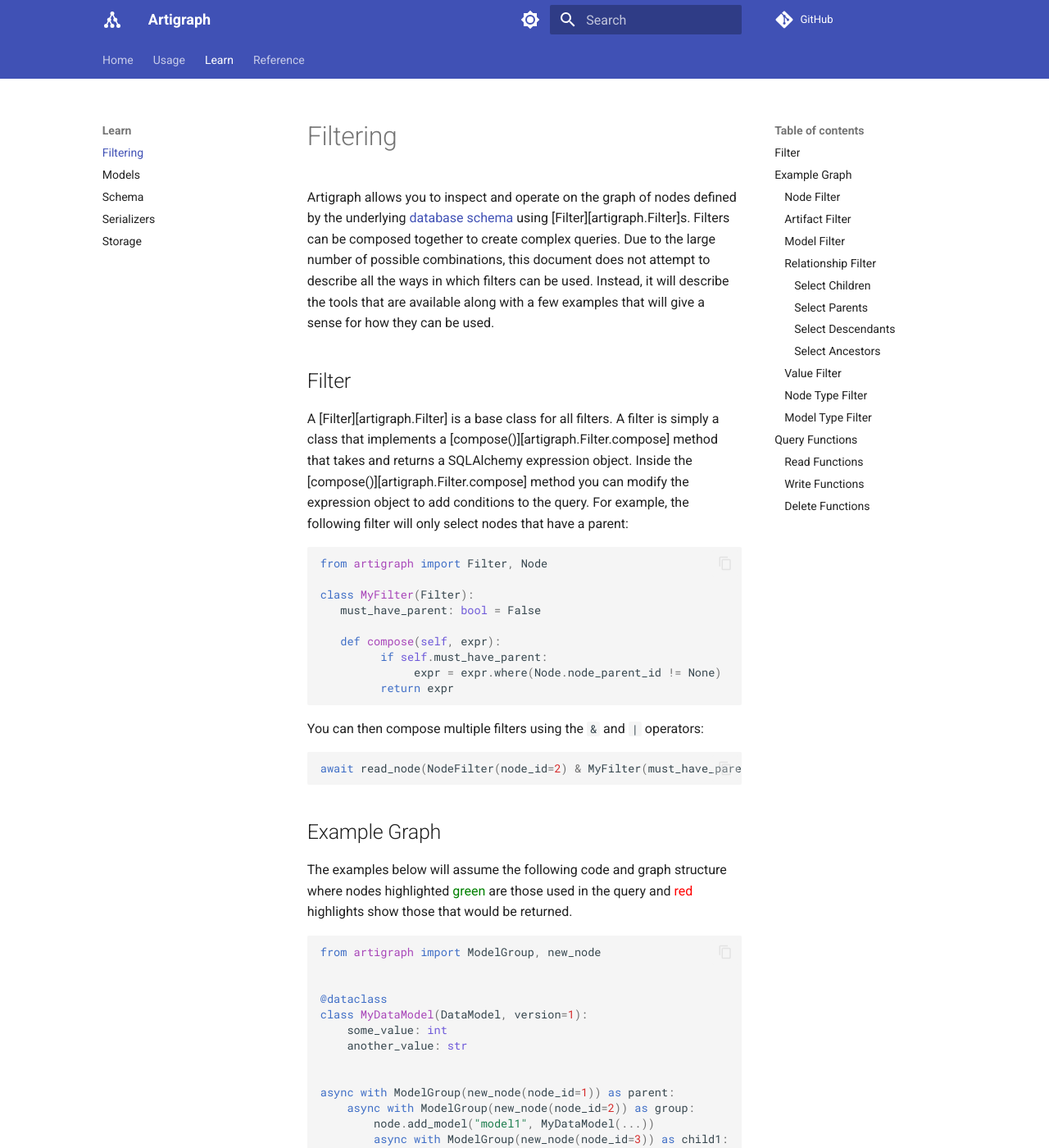
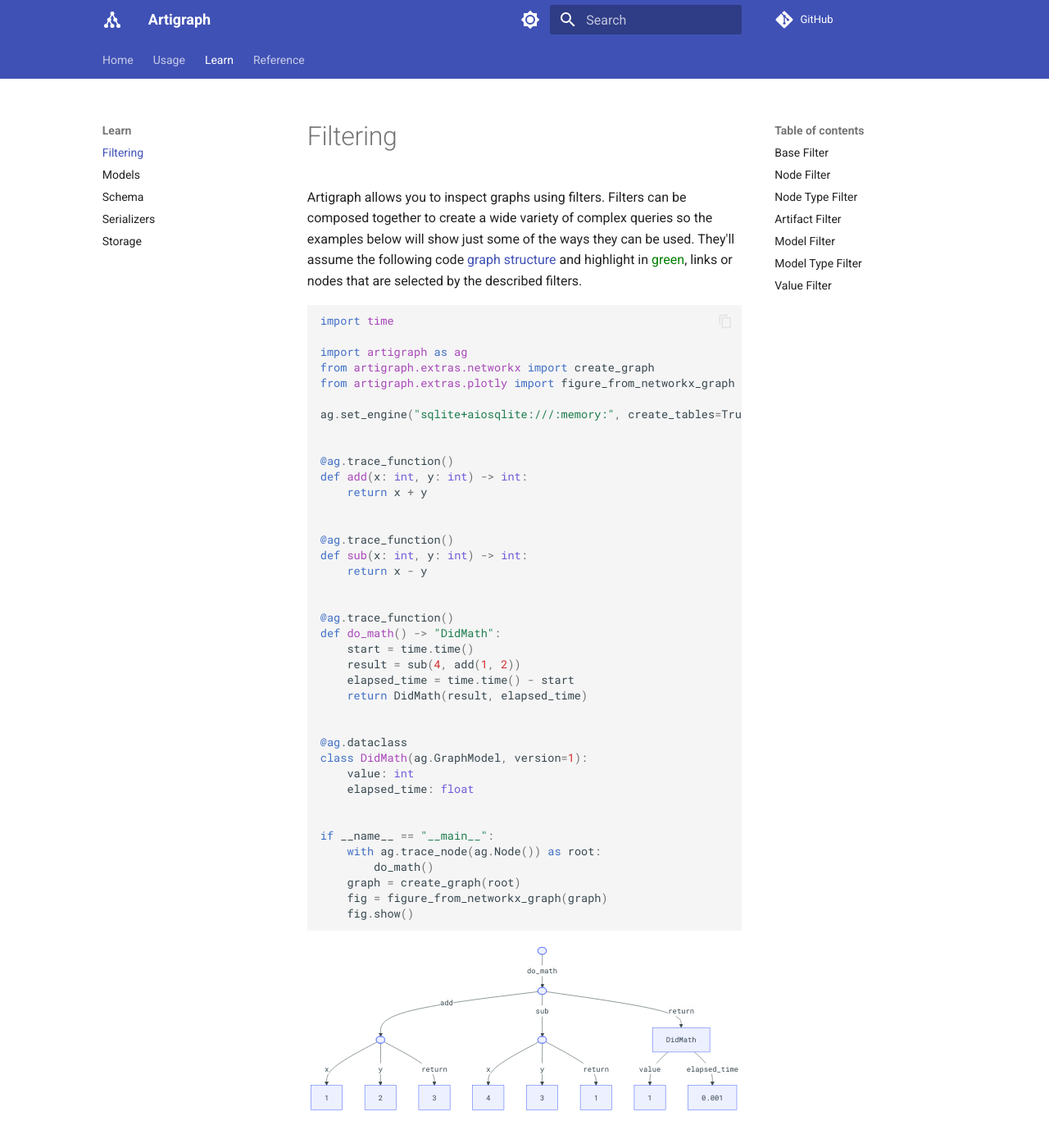
Before and after one commit to rmorshea/artigraph, an MkDocs documentation site: the page built from docs/filtering.md, in a window 1280 px wide and 1400 px high. Shown: the whole window at 82% size. Built offline with MkDocs 1.6.1 and Material for MkDocs 9.7.7, drawn with Linux system fonts in a browser that asks for light colours; comment, search, counter and statistics services are not loaded; some of the changed text lies outside the part shown.

Commit message:
filter docs

````diff
--- a/docs/filtering.md
+++ b/docs/filtering.md
@@ -1,29 +1,107 @@
 # Filtering
 
-Artigraph allows you to inspect and operate on the graph of nodes defined by the
-underlying [database schema](schema.md) using [Filter][artigraph.Filter]s. Filters can
-be composed together to create complex queries. Due to the large number of possible
-combinations, this document does not attempt to describe all the ways in which filters
-can be used. Instead, it will describe the tools that are available along with a few
-examples that will give a sense for how they can be used.
-
-## Filter
-
-A [Filter][artigraph.Filter] is a base class for all filters. A filter is simply a class
-that implements a [compose()][artigraph.Filter.compose] method that takes and returns a
-SQLAlchemy expression object. Inside the [compose()][artigraph.Filter.compose] method
-you can modify the expression object to add conditions to the query. For example, the
-following filter will only select nodes that have a parent:
+Artigraph allows you to inspect graphs using filters. Filters can be composed together
+to create a wide variety of complex queries so the examples below will show just some of
+the ways they can be used. They'll assume the following code
+[graph structure](#example-graph) and highlight in
+<span style="color:green">green</span>, links or nodes that are selected by the
+described filters.
 
 ```python
-from artigraph import Filter, Node
+import time
 
-class MyFilter(Filter):
+import artigraph as ag
+from artigraph.extras.networkx import create_graph
+from artigraph.extras.plotly import figure_from_networkx_graph
+
+ag.set_engine("sqlite+aiosqlite:///:memory:", create_tables=True)
+
+
+@ag.trace_function()
+def add(x: int, y: int) -> int:
+    return x + y
+
+
+@ag.trace_function()
+def sub(x: int, y: int) -> int:
+    return x - y
+
+
+@ag.trace_function()
+def do_math() -> "DidMath":
+    start = time.time()
+    result = sub(4, add(1, 2))
+    elapsed_time = time.time() - start
+    return DidMath(result, elapsed_time)
+
+
+@ag.dataclass
+class DidMath(ag.GraphModel, version=1):
+    value: int
+    elapsed_time: float
+
+
+if __name__ == "__main__":
+    with ag.trace_node(ag.Node()) as root:
+        do_math()
+    graph = create_graph(root)
+    fig = figure_from_networkx_graph(graph)
+    fig.show()
+```
+
+<div id="example-graph"></div>
+
+```mermaid
+graph TD
+    r([ ])
+    d([ ])
+    a([ ])
+    s([ ])
+    d_return[DidMath]
+    d_return_value[1]
+    d_return_elapsed_time[0.001]
+    a_x[1]
+    a_y[2]
+    a_return[3]
+    s_x[4]
+    s_y[3]
+    s_return[1]
+
+    r --> |do_math| d
+    d --> |add| a
+    d --> |sub| s
+    d --> |return| d_return
+    a --> |x| a_x
+    a --> |y| a_y
+    a --> |return| a_return
+    s --> |x| s_x
+    s --> |y| s_y
+    s --> |return| s_return
+    d_return --> |value| d_return_value
+    d_return --> |elapsed_time| d_return_elapsed_time
+```
+
+## Base Filter
+
+[Filter][artigraph.Filter] is the base class for all filters. A filter is simply a
+dataclass-like object that implements a [compose()][artigraph.Filter.compose] method
+that takes and returns a SQLAlchemy expression object. Inside the
+[compose()][artigraph.Filter.compose] method you can modify the expression object to add
+conditions to the query. For example, the following filter will only select nodes that
+have a parent:
+
+```python
+import artigraph as ag
+
+from sqlalchemy import select
+
+
+class MyFilter(ag.Filter):
    must_have_parent: bool = False
 
    def compose(self, expr):
          if self.must_have_parent:
-              expr = expr.where(Node.node_parent_id != None)
+              expr &= ag.OrmNode.node_id.in_(select(ag.OrmNodeLink.parent_id))
          return expr
 ```
 
@@ -33,55 +111,7 @@
 await read_node(NodeFilter(node_id=2) & MyFilter(must_have_parent=True))
 ```
 
-## Example Graph
-
-The examples below will assume the following code and graph structure where nodes
-highlighted <span style="color:green">green</span> are those used in the query and
-<span style="color:red">red</span> highlights show those that would be returned.
-
-```python
-from artigraph import ModelGroup, new_node
-
-
-@dataclass
-class MyDataModel(DataModel, version=1):
-    some_value: int
-    another_value: str
-
-
-async with ModelGroup(new_node(node_id=1)) as parent:
-    async with ModelGroup(new_node(node_id=2)) as group:
-        node.add_model("model1", MyDataModel(...))
-        async with ModelGroup(new_node(node_id=3)) as child1:
-            async with ModelGroup(new_node(node_id=4)) as grandchild:
-                grandchild.add_model("model2", MyDataModel(...))
-        async with ModelGroup(new_node(node_id=5)) as child2:
-            child2.add_model("model3", MyDataModel(...))
-```
-
-<div id="span-graph"></div>
-
-```mermaid
-graph LR
-    p([parent])
-    n([group])
-    c1([child1])
-    c2([child2])
-    g([grandchild])
-    m1[MyDataModel]
-    m2[MyDataModel]
-    m3[MyDataModel]
-
-    p --> n
-    n --> |model1| m1
-    n --> c1
-    n --> c2
-    c1 --> g
-    g --> |model2| m2
-    c2 --> |model3| m3
-```
-
-### Node Filter
+## Node Filter
 
 A [NodeFilter][artigraph.NodeFilter] is a higher-level filter that allows you to compose
 common node-related filter conditions together. It is also the base class for filters
@@ -90,34 +120,92 @@
 properties, relationships, or type. For example you can select by node id:
 
 ```python
-from artigraph import NodeFilter, read_node
+import artigraph as ag
 
-await read_node(NodeFilter(node_id=2))
+ag.read(ag.Node, ag.NodeFilter(label="do_math"))
 ```
 
 ```mermaid
-graph LR
-    p([parent])
-    n([group])
-    c1([child1])
-    c2([child2])
-    g([grandchild])
-    m1[MyDataModel]
-    m2[MyDataModel]
-    m3[MyDataModel]
+graph TD
+    r([ ])
+    d([ ])
+    a([ ])
+    s([ ])
+    d_return[DidMath]
+    d_return_value[1]
+    d_return_elapsed_time[0.001]
+    a_x[1]
+    a_y[2]
+    a_return[3]
+    s_x[4]
+    s_y[3]
+    s_return[1]
 
-    style n stroke:red,stroke-width:2px
+    style d stroke:green,stroke-width:2px
 
-    p --> n
-    n --> |model1| m1
-    n --> c1
-    n --> c2
-    c1 --> g
-    g --> |model2| m2
-    c2 --> |model3| m3
+    r --> |do_math| d
+    d --> |add| a
+    d --> |sub| s
+    d --> |return| d_return
+    a --> |x| a_x
+    a --> |y| a_y
+    a --> |return| a_return
+    s --> |x| s_x
+    s --> |y| s_y
+    s --> |return| s_return
+    d_return --> |value| d_return_value
+    d_return --> |elapsed_time| d_return_elapsed_time
 ```
 
-### Artifact Filter
+## Node Type Filter
+
+The [NodeTypeFilter][artigraph.NodeTypeFilter] allows you to select nodes based on their
+type. By default, it will select all nodes that are instances of the given type or any
+of its subclasses. You can change this behavior by setting `subclasses=False` to only
+select nodes that are instances of the given type.
+
+```python
+import artigraph as ag
+
+await read(Node, NodeTypeFilter(type=ag.OrmNode, subclasses=False))
+```
+
+```mermaid
+graph TD
+    r([ ])
+    d([ ])
+    a([ ])
+    s([ ])
+    d_return[DidMath]
+    d_return_value[1]
+    d_return_elapsed_time[0.001]
+    a_x[1]
+    a_y[2]
+    a_return[3]
+    s_x[4]
+    s_y[3]
+    s_return[1]
+
+    style r stroke:green,stroke-width:2px
+    style d stroke:green,stroke-width:2px
+    style a stroke:green,stroke-width:2px
+    style s stroke:green,stroke-width:2px
+
+    r --> |do_math| d
+    d --> |add| a
+    d --> |sub| s
+    d --> |return| d_return
+    a --> |x| a_x
+    a --> |y| a_y
+    a --> |return| a_return
+    s --> |x| s_x
+    s --> |y| s_y
+    s --> |return| s_return
+    d_return --> |value| d_return_value
+    d_return --> |elapsed_time| d_return_elapsed_time
+```
+
+## Artifact Filter
 
 The [ArtifactFilter][artigraph.ArtifactFilter] allows you to select nodes which inherit
 from [BaseArtifact][artigraph.BaseArtifact]. It accomplished this by setting a default
@@ -125,34 +213,52 @@
 select artifacts by their label:
 
 ```python
-from artigraph import ArtifactFilter, read_artifacts
+import artigraph as ag
 
-await read_artifacts(ArtifactFilter(artifact_label="model1"))
+ag.read(ag.Artifact, ag.ArtifactFilter())
 ```
 
 ```mermaid
-graph LR
-    p([parent])
-    n([group])
-    c1([child1])
-    c2([child2])
-    g([grandchild])
-    m1[MyDataModel]
-    m2[MyDataModel]
-    m3[MyDataModel]
+graph TD
+    r([ ])
+    d([ ])
+    a([ ])
+    s([ ])
+    d_return[DidMath]
+    d_return_value[1]
+    d_return_elapsed_time[0.001]
+    a_x[1]
+    a_y[2]
+    a_return[3]
+    s_x[4]
+    s_y[3]
+    s_return[1]
 
-    style m1 stroke:red,stroke-width:2px
+    style d_return stroke:green,stroke-width:2px
+    style d_return_value stroke:green,stroke-width:2px
+    style d_return_elapsed_time stroke:green,stroke-width:2px
+    style a_x stroke:green,stroke-width:2px
+    style a_y stroke:green,stroke-width:2px
+    style a_return stroke:green,stroke-width:2px
+    style s_x stroke:green,stroke-width:2px
+    style s_y stroke:green,stroke-width:2px
+    style s_return stroke:green,stroke-width:2px
 
-    p --> n
-    n --> |model1| m1
-    n --> c1
-    n --> c2
-    c1 --> g
-    g --> |model2| m2
-    c2 --> |model3| m3
+    r --> |do_math| d
+    d --> |add| a
+    d --> |sub| s
+    d --> |return| d_return
+    a --> |x| a_x
+    a --> |y| a_y
+    a --> |return| a_return
+    s --> |x| s_x
+    s --> |y| s_y
+    s --> |return| s_return
+    d_return --> |value| d_return_value
+    d_return --> |elapsed_time| d_return_elapsed_time
 ```
 
-### Model Filter
+## Model Filter
 
 The [ModelFilter][artigraph.ModelFilter] allows you to select nodes which inherit from
 [ModelArtifact][artigraph.ModelArtifact]. It accomplished this by setting a default
@@ -160,252 +266,44 @@
 select models by their type.
 
 ```python
-from artigraph import ModelFilter, read_models
+import artigraph as ag
 
-await read_models(ModelFilter(model_type=MyDataModel))
+ag.read(ag.GraphModel, ag.ModelFilter())
 ```
 
 ```mermaid
-graph LR
-    p([parent])
-    n([group])
-    c1([child1])
-    c2([child2])
-    g([grandchild])
-    m1[MyDataModel]
-    m2[MyDataModel]
-    m3[MyDataModel]
+graph TD
+    r([ ])
+    d([ ])
+    a([ ])
+    s([ ])
+    d_return[DidMath]
+    d_return_value[1]
+    d_return_elapsed_time[0.001]
+    a_x[1]
+    a_y[2]
+    a_return[3]
+    s_x[4]
+    s_y[3]
+    s_return[1]
 
-    style m1 stroke:red,stroke-width:2px
-    style m2 stroke:red,stroke-width:2px
-    style m3 stroke:red,stroke-width:2px
+    style d_return stroke:green,stroke-width:2px
 
-    p --> n
-    n --> |model1| m1
-    n --> c1
-    n --> c2
-    c1 --> g
-    g --> m2
-    c2 --> m3
+    r --> |do_math| d
+    d --> |add| a
+    d --> |sub| s
+    d --> |return| d_return
+    a --> |x| a_x
+    a --> |y| a_y
+    a --> |return| a_return
+    s --> |x| s_x
+    s --> |y| s_y
+    s --> |return| s_return
+    d_return --> |value| d_return_value
+    d_return --> |elapsed_time| d_return_elapsed_time
 ```
 
-### Relationship Filter
-
-The [NodeRelationshipFilter][artigraph.NodeRelationshipFilter] allows you to select
-nodes based on their relationships to other nodes.
-
-#### Select Children
-
-```python
-from artigraph import NodeFilter, NodeRelationshipFilter, read_nodes
-
-await read_nodes(NodeRelationshipFilter(child_of=1))
-```
-
-```mermaid
-graph LR
-    p([parent])
-    n([group])
-    c1([child1])
-    c2([child2])
-    g([grandchild])
-    m1[MyDataModel]
-    m2[MyDataModel]
-    m3[MyDataModel]
-
-    style n stroke:green,stroke-width:2px
-    style c1 stroke:red,stroke-width:2px
-    style c2 stroke:red,stroke-width:2px
-    style m1 stroke:red,stroke-width:2px
-
-    p --> n
-    n --> |model1| m1
-    n --> c1
-    n --> c2
-    c1 --> g
-    g --> |model2| m2
-    c2 --> |model3| m3
-```
-
-#### Select Parents
-
-```python
-from artigraph import NodeFilter, NodeRelationshipFilter, read_nodes
-
-await read_nodes(NodeRelationshipFilter(parent_of=2))
-```
-
-```mermaid
-graph LR
-    p([parent])
-    n([group])
-    c1([child1])
-    c2([child2])
-    g([grandchild])
-    m1[MyDataModel]
-    m2[MyDataModel]
-    m3[MyDataModel]
-
-    style p stroke:red,stroke-width:2px
-    style n stroke:green,stroke-width:2px
-
-    p --> n
-    n --> |model1| m1
-    n --> c1
-    n --> c2
-    c1 --> g
-    g --> |model2| m2
-    c2 --> |model3| m3
-```
-
-#### Select Descendants
-
-```python
-from artigraph import NodeFilter, NodeRelationshipFilter, read_nodes
-
-await read_nodes(NodeRelationshipFilter(descendant_of=2))
-```
-
-```mermaid
-graph LR
-    p([parent])
-    n([group])
-    c1([child1])
-    c2([child2])
-    g([grandchild])
-    m1[MyDataModel]
-    m2[MyDataModel]
-    m3[MyDataModel]
-
-    style n stroke:green,stroke-width:2px
-    style c1 stroke:red,stroke-width:2px
-    style c2 stroke:red,stroke-width:2px
-    style g stroke:red,stroke-width:2px
-    style m1 stroke:red,stroke-width:2px
-    style m2 stroke:red,stroke-width:2px
-    style m3 stroke:red,stroke-width:2px
-
-    p --> n
-    n --> |model1| m1
-    n --> c1
-    n --> c2
-    c1 --> g
-    g --> |model2| m2
-    c2 --> |model3| m3
-```
-
-#### Select Ancestors
-
-```python
-from artigraph import NodeFilter, NodeRelationshipFilter, read_nodes
-
-await read_nodes(NodeRelationshipFilter(ancestor_of=4))
-```
-
-```mermaid
-graph LR
-    p([parent])
-    n([group])
-    c1([child1])
-    c2([child2])
-    g([grandchild])
-    m1[MyDataModel]
-    m2[MyDataModel]
-    m3[MyDataModel]
-
-    style p stroke:red,stroke-width:2px
-    style n stroke:red,stroke-width:2px
-    style c1 stroke:red,stroke-width:2px
-    style g stroke:green,stroke-width:2px
-
-    p --> n
-    n --> |model1| m1
-    n --> c1
-    n --> c2
-    c1 --> g
-    g --> |model2| m2
-    c2 --> |model3| m3
-```
-
-### Value Filter
-
-The [ValueFilter][artigraph.ValueFilter] allows you to select individual values by
-comparing them to one or more given values. It does not allow you filter nodes directly
-but might be useful to do so indirectly by comparing values of a node's properties. Many
-other filters support using [ValueFilter][artigraph.ValueFilter]s. For example
-[NodeFilter.node_id][artigraph.NodeFilter.node_id] can be a
-[ValueFilter][artigraph.ValueFilter] instead of an integer:
-
-```python
-from artigraph import NodeFilter, ValueFilter, read_nodes
-
-await read_nodes(NodeFilter(node_id=ValueFilter(lt=3)))
-```
-
-```mermaid
-graph LR
-    p([parent])
-    n([group])
-    c1([child1])
-    c2([child2])
-    g([grandchild])
-    m1[MyDataModel]
-    m2[MyDataModel]
-    m3[MyDataModel]
-
-    style p stroke:red,stroke-width:2px
-    style n stroke:red,stroke-width:2px
-    style c1 stroke:green,stroke-width:2px
-
-    p --> n
-    n --> |model1| m1
-    n --> c1
-    n --> c2
-    c1 --> g
-    g --> |model2| m2
-    c2 --> |model3| m3
-```
-
-### Node Type Filter
-
-The [NodeTypeFilter][artigraph.NodeTypeFilter] allows you to select nodes based on their
-type. By default, it will select all nodes that are instances of the given type or any
-of its subclasses. You can change this behavior by setting `subclasses=False` to only
-select nodes that are instances of the given type.
-
-```python
-from artigraph import Node, NodeFilter, NodeTypeFilter, read_nodes
-
-await read_nodes(NodeTypeFilter(type=Node, subclasses=False))
-```
-
-```mermaid
-graph LR
-    p([parent])
-    n([group])
-    c1([child1])
-    c2([child2])
-    g([grandchild])
-    m1[MyDataModel]
-    m2[MyDataModel]
-    m3[MyDataModel]
-
-    style p stroke:red,stroke-width:2px
-    style n stroke:red,stroke-width:2px
-    style c1 stroke:red,stroke-width:2px
-    style c2 stroke:red,stroke-width:2px
-    style g stroke:red,stroke-width:2px
-
-    p --> n
-    n --> |model1| m1
-    n --> c1
-    n --> c2
-    c1 --> g
-    g --> |model2| m2
-    c2 --> |model3| m3
-```
-
-### Model Type Filter
+## Model Type Filter
 
 The [ModelTypeFilter][artigraph.ModelTypeFilter] allows you to select nodes based on
 their [BaseModel][artigraph.BaseModel] type. By default, it will select all nodes that
@@ -443,33 +341,53 @@
     c2 --> |model3| m3
 ```
 
-## Query Functions
+## Value Filter
 
-Filters can then be passed to the following functions to work with the graph:
+The [ValueFilter][artigraph.ValueFilter] allows you to select individual values by
+comparing them to one or more given values. It does not allow you filter nodes directly
+but might be useful to do so indirectly by comparing values of a node's properties. Many
+other filters support using [ValueFilter][artigraph.ValueFilter]s. For example
+[NodeFilter.node_id][artigraph.NodeFilter.node_id] can be a
+[ValueFilter][artigraph.ValueFilter] instead of an integer:
 
-### Read Functions
+```python
+import artigraph as ag
 
--   [read_artifact_or_none][artigraph.read_artifact_or_none]
--   [read_artifact][artigraph.read_artifact]
--   [read_artifacts][artigraph.read_artifacts]
--   [read_model_or_none][artigraph.read_model_or_none]
--   [read_model][artigraph.read_model]
--   [read_models][artigraph.read_models]
--   [read_node_or_none][artigraph.read_node_or_none]
--   [read_node][artigraph.read_node]
--   [read_nodes][artigraph.read_nodes]
+ag.read(ag.Artifact, ag.ArtifactFilter(label=ValueFilter(not_in=["x", "y"])))
+```
 
-### Write Functions
+```mermaid
+graph TD
+    r([ ])
+    d([ ])
+    a([ ])
+    s([ ])
+    d_return[DidMath]
+    d_return_value[1]
+    d_return_elapsed_time[0.001]
+    a_x[1]
+    a_y[2]
+    a_return[3]
+    s_x[4]
+    s_y[3]
+    s_return[1]
 
--   [write_artifact][artigraph.write_artifact]
--   [write_artifacts][artigraph.write_artifacts]
--   [write_model][artigraph.write_model]
--   [write_models][artigraph.write_models]
--   [write_node][artigraph.write_node]
--   [write_nodes][artigraph.write_nodes]
+    style d_return stroke:green,stroke-width:2px
+    style d_return_value stroke:green,stroke-width:2px
+    style d_return_elapsed_time stroke:green,stroke-width:2px
+    style a_return stroke:green,stroke-width:2px
+    style s_return stroke:green,stroke-width:2px
 
-### Delete Functions
-
--   [delete_artifacts][artigraph.delete_artifacts]
--   [delete_models][artigraph.delete_models]
--   [delete_nodes][artigraph.delete_nodes]
+    r --> |do_math| d
+    d --> |add| a
+    d --> |sub| s
+    d --> |return| d_return
+    a --> |x| a_x
+    a --> |y| a_y
+    a --> |return| a_return
+    s --> |x| s_x
+    s --> |y| s_y
+    s --> |return| s_return
+    d_return --> |value| d_return_value
+    d_return --> |elapsed_time| d_return_elapsed_time
+```
````
